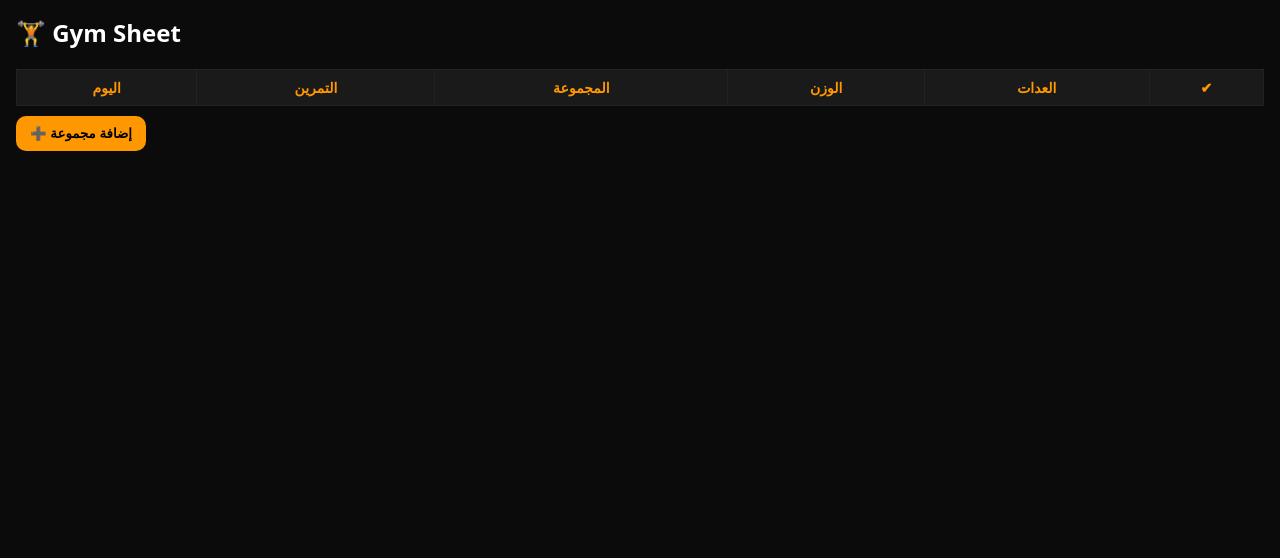
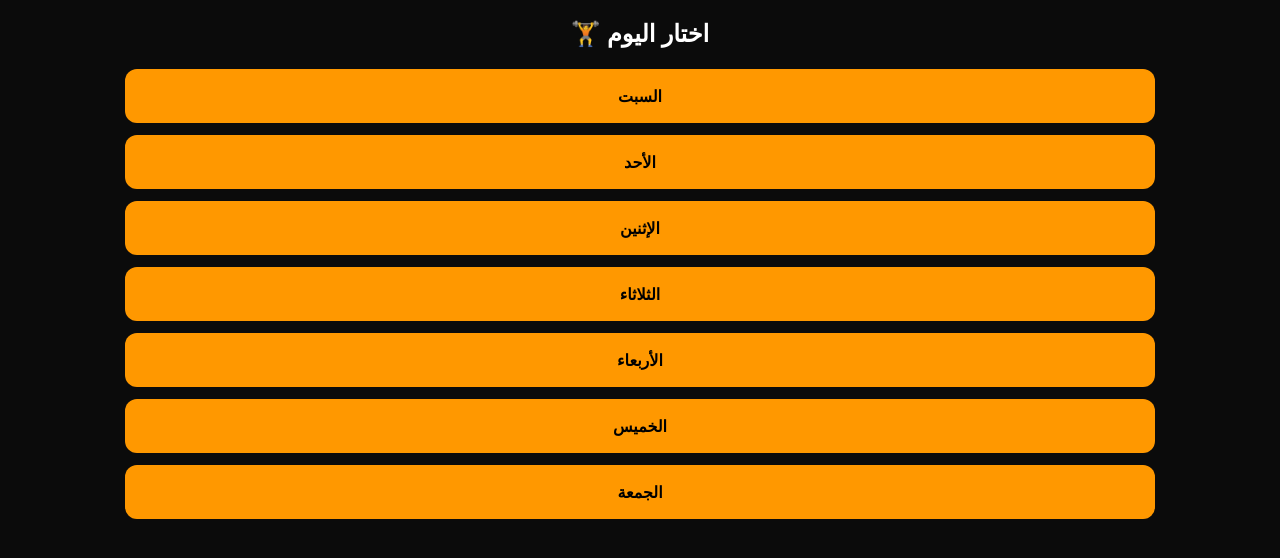
Before and after one commit to saad3mer/Gym-Sheet, a plain HTML site: page index.html in a window 1280 px wide. Drawn offline with Linux system fonts and the light colour scheme.

Commit message:
Update index.html

```diff
--- a/index.html
+++ b/index.html
@@ -3,124 +3,48 @@
 <head>
 <meta charset="UTF-8">
 <meta name="viewport" content="width=device-width, initial-scale=1.0">
-<title>Gym Sheet</title>
+<title>Gym Days</title>
 
 <link rel="manifest" href="manifest.json">
 <meta name="theme-color" content="#ff9800">
 
 <style>
-body{
-  margin:0;
-  background:#0b0b0b;
-  color:#fff;
-  font-family:system-ui;
+body{margin:0;background:#0b0b0b;color:#fff;font-family:system-ui;}
+.container{padding:16px;}
+h2{margin-top:0;text-align:center;}
+.day-btn{
+  display:block;
+  background:#ff9800;
+  color:#000;
+  font-weight:700;
+  margin:12px auto;
+  padding:16px;
+  text-align:center;
+  border-radius:12px;
+  cursor:pointer;
+  width:80%;
 }
-.container{
-  padding:16px;
-}
-h2{margin-top:0;}
-table{
-  width:100%;
-  border-collapse:collapse;
-  margin-top:12px;
-}
-th,td{
-  border:1px solid #222;
-  padding:8px;
-  text-align:center;
-  font-size:14px;
-}
-th{
-  background:#1a1a1a;
-  color:#ff9800;
-}
-td input{
-  width:100%;
-  background:#111;
-  border:none;
-  color:#fff;
-  text-align:center;
-}
-td input:focus{
-  outline:1px solid #ff9800;
-}
-button{
-  background:#ff9800;
-  border:none;
-  padding:10px 14px;
-  border-radius:10px;
-  font-weight:700;
-  margin-top:10px;
-}
-tr.done td{background:#1a1a1a;color:#aaa;}
 </style>
 </head>
-
 <body>
 <div class="container">
-  <h2>🏋️ Gym Sheet</h2>
-
-  <table id="sheet">
-    <thead>
-      <tr>
-        <th>اليوم</th>
-        <th>التمرين</th>
-        <th>المجموعة</th>
-        <th>الوزن</th>
-        <th>العدات</th>
-        <th>✔</th>
-      </tr>
-    </thead>
-    <tbody></tbody>
-  </table>
-
-  <button onclick="addRow()">➕ إضافة مجموعة</button>
+  <h2>🏋️ اختار اليوم</h2>
+  <div class="days">
+    <div class="day-btn" onclick="openDay('Saturday')">السبت</div>
+    <div class="day-btn" onclick="openDay('Sunday')">الأحد</div>
+    <div class="day-btn" onclick="openDay('Monday')">الإثنين</div>
+    <div class="day-btn" onclick="openDay('Tuesday')">الثلاثاء</div>
+    <div class="day-btn" onclick="openDay('Wednesday')">الأربعاء</div>
+    <div class="day-btn" onclick="openDay('Thursday')">الخميس</div>
+    <div class="day-btn" onclick="openDay('Friday')">الجمعة</div>
+  </div>
 </div>
 
 <script>
-const tbody=document.querySelector("tbody");
-let data=JSON.parse(localStorage.getItem("gymSheet"))||[];
-
-function save(){localStorage.setItem("gymSheet",JSON.stringify(data));}
-
-function render(){
-  tbody.innerHTML="";
-  data.forEach((r,i)=>{
-    const tr=document.createElement("tr");
-    tr.className=r.done?'done':'';
-    tr.innerHTML=`
-      <td><input value="${r.day}" onchange="update(${i},'day',this.value)"></td>
-      <td><input value="${r.exercise}" onchange="update(${i},'exercise',this.value)"></td>
-      <td><input type="number" value="${r.set}" onchange="update(${i},'set',this.value)"></td>
-      <td><input type="number" value="${r.weight}" onchange="update(${i},'weight',this.value)"></td>
-      <td><input type="number" value="${r.reps}" onchange="update(${i},'reps',this.value)"></td>
-      <td><input type="checkbox" ${r.done?'checked':''} onchange="toggle(${i})"></td>
-    `;
-    // Swipe to delete
-    let startX=0;
-    tr.addEventListener('touchstart', e=>{startX=e.touches[0].clientX});
-    tr.addEventListener('touchend', e=>{
-      let endX=e.changedTouches[0].clientX;
-      if(endX - startX > 80){ // swipe right
-        if(confirm("🔥 تحذف المجموعة دي؟")){
-          data.splice(i,1);
-          save(); render();
-        }
-      }
-    });
-    tbody.appendChild(tr);
-  });
+function openDay(day){
+  localStorage.setItem("currentDay",day);
+  window.location.href="day.html";
 }
-
-function addRow(){
-  data.push({day:"",exercise:"",set:1,weight:"",reps:"",done:false});
-  save(); render();
-}
-
-function update(i,key,val){data[i][key]=val; save();}
-function toggle(i){data[i].done=!data[i].done; save(); render();}
-
-render();
 </script>
 
 <script>
```
